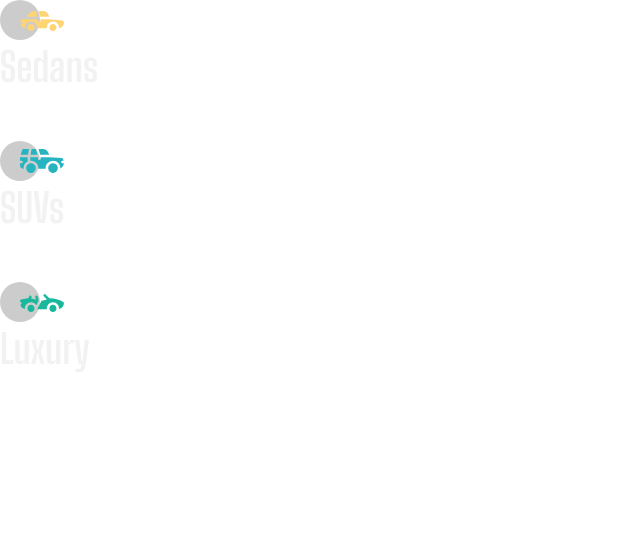
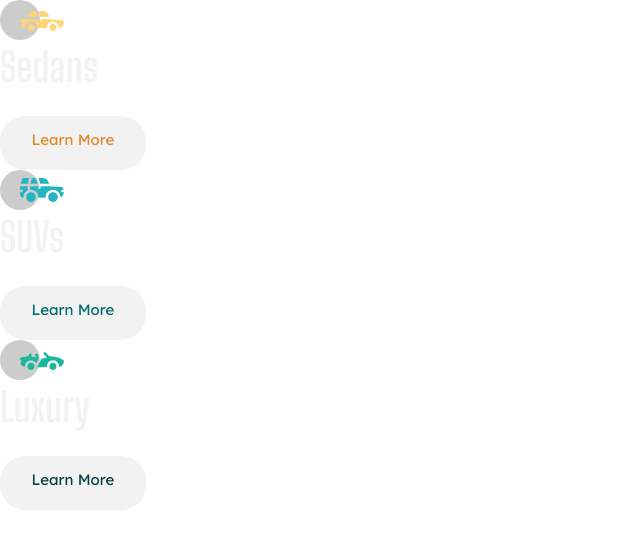
Before and after one commit to norman02/FM-3-column-preview-card-component, a website: page index.html in a window 1280 px wide. Shown: the whole page, without its empty margins (0-640 px from the left). Drawn offline with Linux system fonts and the light colour scheme.

Commit message:
define static buttons

```diff
--- a/scss/abstracts/_variables.scss
+++ b/scss/abstracts/_variables.scss
@@ -1,9 +1,18 @@
+
+// primary colors
 $bright-orange: hsl(31, 77%, 52%);
 $dark-cyan: hsl(184, 100%, 22%);
 $very-dark-cyan: hsl(179, 100%, 13%);
-
+// mono colors
 $transparent-white: hsla(0, 0%, 100%, 0.75);
 $very-dark-grey: hsl(0, 0%, 95%);
-
+//text colors
 $heading-color: $very-dark-grey;
 $text-color: $transparent-white;
+//bg-colors
+$button-bg-color: $very-dark-grey;
+
+//variable colors
+$sedan-color: $bright-orange;
+$suv-color:$dark-cyan;
+$luxury-color: $very-dark-cyan;
--- /dev/null
+++ b/scss/components/_buttons.scss
@@ -0,0 +1,19 @@
+.btn {
+    background-color: $button-bg-color;
+    border-radius: 25px;
+    color: black;
+    display: inline-block;
+    padding: toRem(11) toRem(31.5) toRem(18) toRem(31.5);
+
+    &--sedan {
+        color: $sedan-color;
+    }
+
+    &--suv {
+        color: $suv-color;
+    }
+
+    &--luxury {
+        color: $luxury-color;
+    }
+}
--- a/scss/main.scss
+++ b/scss/main.scss
@@ -3,3 +3,5 @@
 
 @import 'base/reset';
 @import 'base/typography';
+
+@import 'components/buttons';
```
Also changed, not shown: css/main.css, 1 other file.
